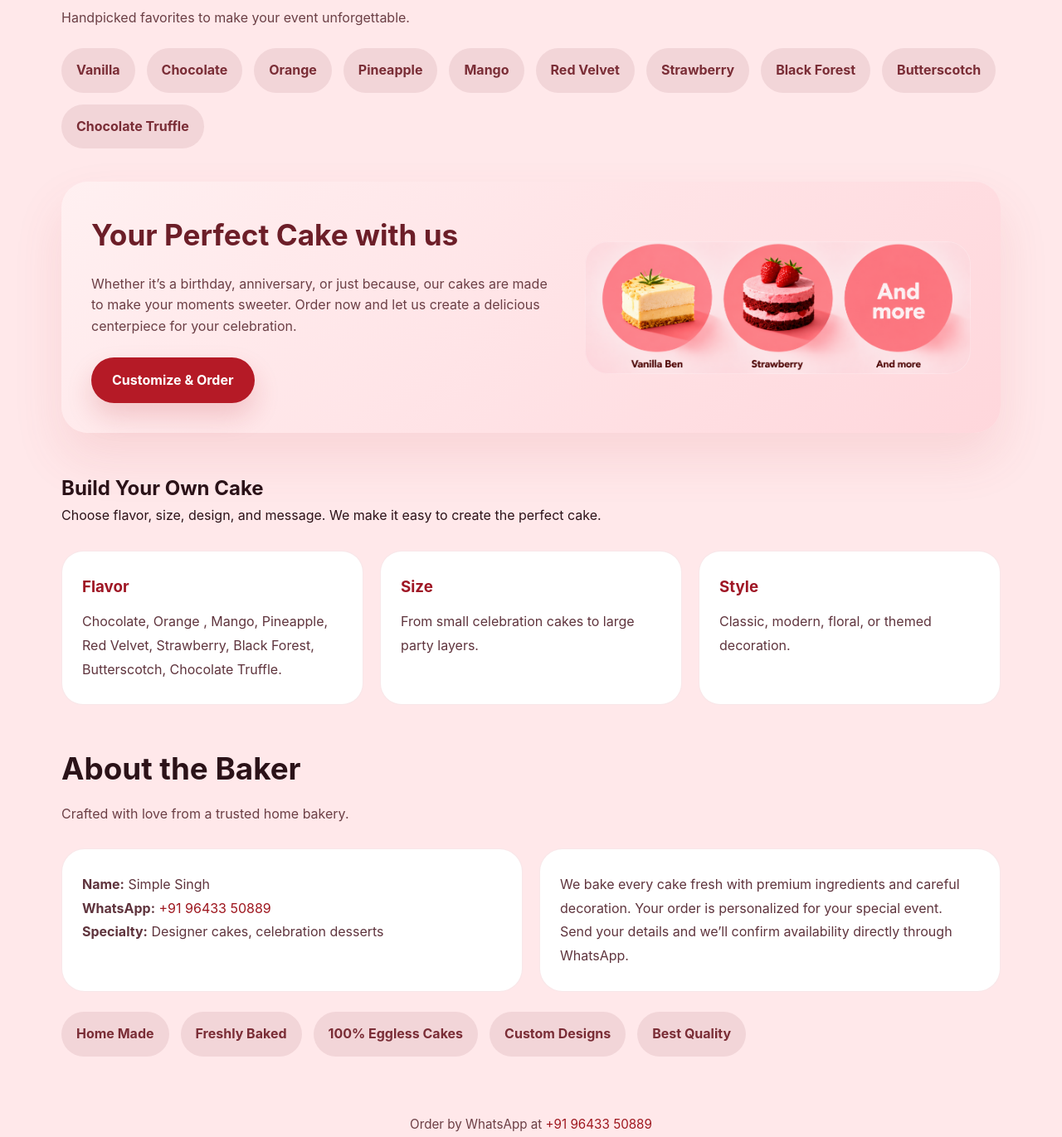
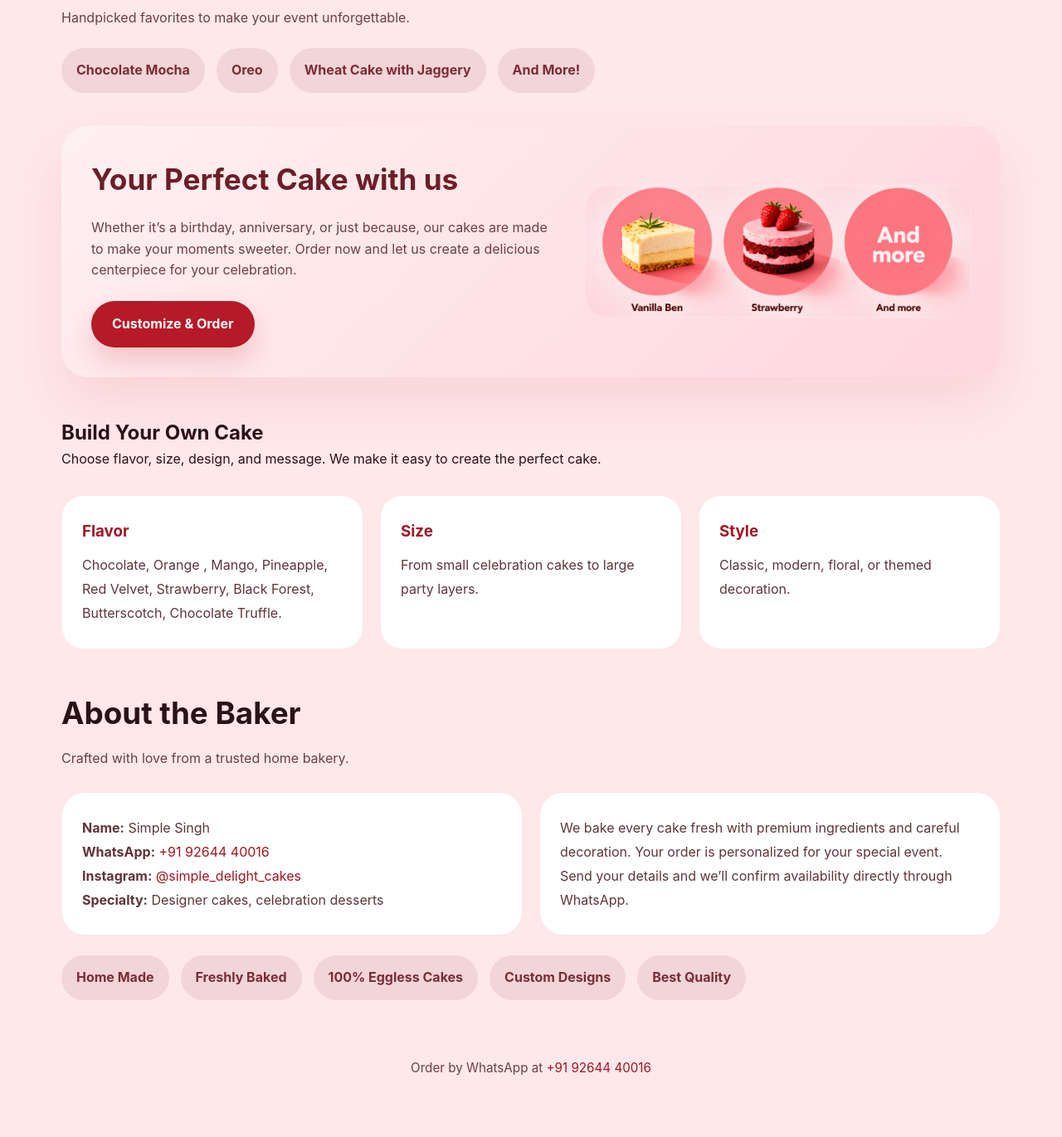
Before and after one commit to PushpamTronic/simple_delight_cakes, a plain HTML site: page index.html in a window 1280 px wide. Shown: the part 702-2073 px from the top of the page at 83% size. After the commit the page ends 2048 px from the top, so only its background shows below. Drawn offline with Linux system fonts and the light colour scheme.

Commit message:
Update contact numbers and make special-image-2 responsive

```diff
--- a/index.html
+++ b/index.html
@@ -70,16 +70,20 @@
   </div>
 
   <div class="rating-row" , style="margin-top: 24px">
-          <div class="rating-pill">Vanilla</div>
-          <div class="rating-pill">Chocolate</div>
-          <div class="rating-pill">Orange</div>
-          <div class="rating-pill">Pineapple</div>
-          <div class="rating-pill">Mango</div>
-          <div class="rating-pill">Red Velvet</div>
-          <div class="rating-pill">Strawberry</div>
-          <div class="rating-pill">Black Forest</div>
-          <div class="rating-pill">Butterscotch</div>
-          <div class="rating-pill">Chocolate Truffle</div>
+          <!-- <div class="rating-pill">Vanilla</div> -->
+          <!-- <div class="rating-pill">Chocolate</div> -->
+          <!-- <div class="rating-pill">Orange</div> -->
+          <!-- <div class="rating-pill">Pineapple</div> -->
+          <!-- <div class="rating-pill">Mango</div> -->
+          <!-- <div class="rating-pill">Red Velvet</div> -->
+          <!-- <div class="rating-pill">Strawberry</div> -->
+          <!-- <div class="rating-pill">Black Forest</div> -->
+          <!-- <div class="rating-pill">Butterscotch</div> -->
+          <!-- <div class="rating-pill">Chocolate Truffle</div> -->
+          <div class="rating-pill">Chocolate Mocha</div>
+          <div class="rating-pill">Oreo</div>
+          <div class="rating-pill">Wheat Cake with Jaggery</div>
+          <div class="rating-pill">And More!</div>
         </div>
 
 </section>
@@ -139,10 +143,19 @@
             <p>
               <strong>WhatsApp:</strong>
               <a
-                href="https://wa.me/919643350889"
+                href="https://wa.me/919264440016"
                 target="_blank"
                 rel="noreferrer"
-                >+91 96433 50889</a
+                >+91 92644 40016</a
+              >
+            </p>
+             <p>
+              <strong>Instagram:</strong>
+              <a
+                href="https://www.instagram.com/simple_delight_cakes/"
+                target="_blank"
+                rel="noreferrer"
+                >@simple_delight_cakes</a
               >
             </p>
             <p>
@@ -173,8 +186,8 @@
     <footer class="footer">
       <p>
         Order by WhatsApp at
-        <a href="https://wa.me/919643350889" target="_blank" rel="noreferrer"
-          >+91 96433 50889</a
+        <a href="https://wa.me/919264440016" target="_blank" rel="noreferrer"
+          >+91 92644 40016</a
         >
       </p>
     </footer>
--- a/styles.css
+++ b/styles.css
@@ -307,9 +307,32 @@ textarea {
 
 .special-image-2 {
   min-height: 160px;
+  width: 100%;
   border-radius: 28px;
   background: url('Cake_and_more.png') center/cover no-repeat;
+  background-size: cover;
   box-shadow: inset 0 0 0 1px rgba(255,255,255,0.22);
+}
+
+.special-image {
+  width: 100%;
+  background-size: cover;
+}
+
+@media (max-width: 980px) {
+  .special-image-2 {
+    min-height: 260px;
+    background-size: contain;
+    background-position: center;
+    background-repeat: no-repeat;
+  }
+}
+
+@media (max-width: 640px) {
+  .special-image,
+  .special-image-2 {
+    min-height: 240px;
+  }
 }
 
 .build-copy {
```
Also changed, not shown: order.html (+6 -6 lines).
